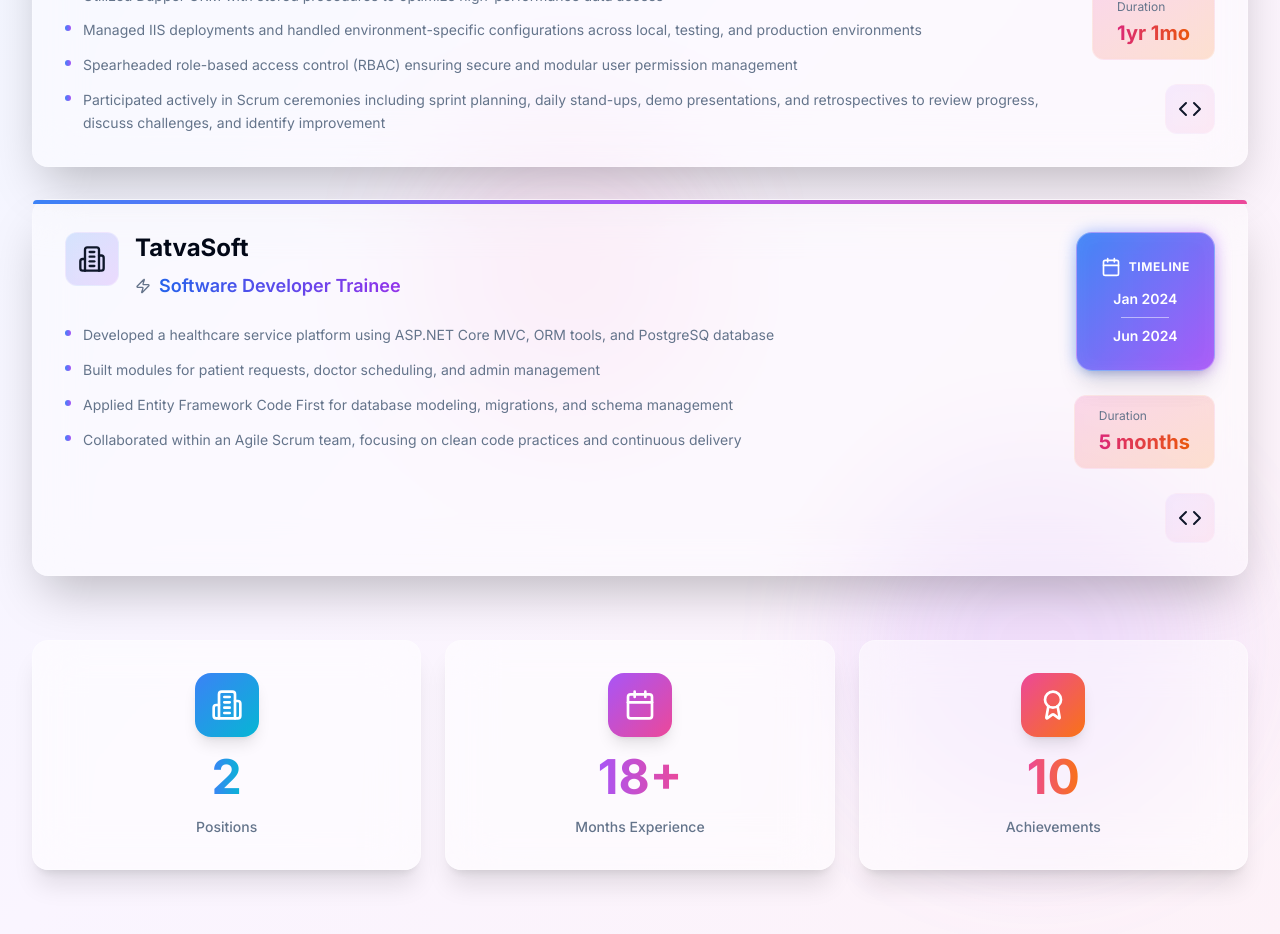
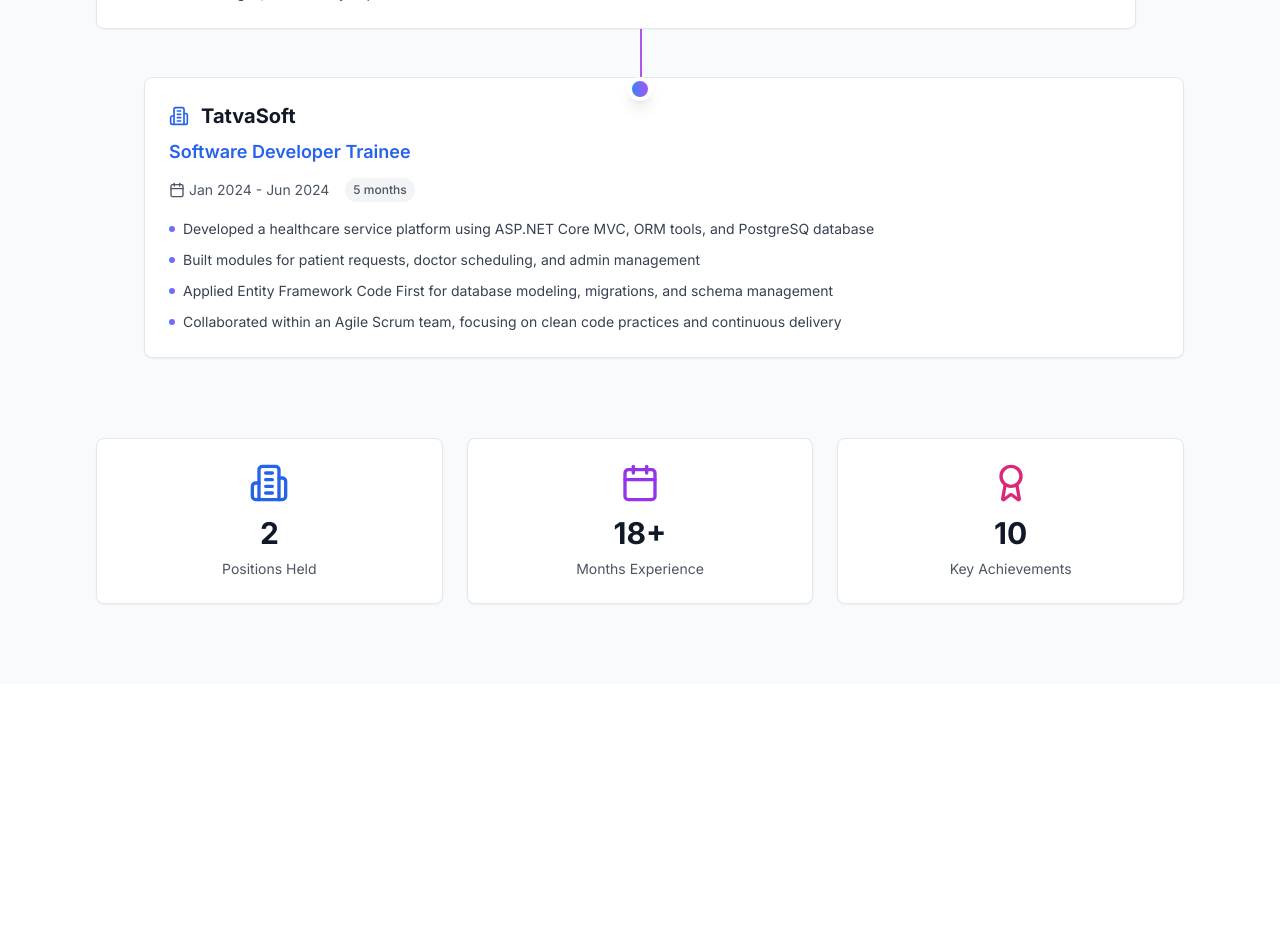
Before and after one commit to keyur1149/keyur1149.github.io, a React (Vite) app: page /experience in a window 1280 px wide. Shown: the part 620-1554 px from the top of the page. After the commit the page ends 1304 px from the top, so only its background shows below. Built offline with nearby package versions, Linux system fonts and the light colour scheme.

Commit message:
Revert Experience component changes

```diff
--- a/src/components/Experience.tsx
+++ b/src/components/Experience.tsx
@@ -1,7 +1,7 @@
-
-import React, { useEffect, useState, useRef } from 'react';
-import { Calendar, Briefcase, Building2, Zap, Award, Code } from 'lucide-react';
+import React, { useEffect, useState } from 'react';
+import { Calendar, Briefcase, Building2, Award } from 'lucide-react';
 import portfolioData from '../data/portfolio.json';
+import { Card, CardContent } from './ui/card';
 
 const Experience = () => {
   const [isVisible, setIsVisible] = useState(false);
@@ -29,279 +29,113 @@ const Experience = () => {
   };
 
   return (
-    <div className="min-h-screen pt-16 bg-background relative overflow-hidden">
-      {/* Animated gradient background */}
-      <div className="absolute inset-0 bg-gradient-to-br from-blue-50 via-purple-50 to-pink-50 dark:from-blue-950/20 dark:via-purple-950/20 dark:to-pink-950/20" />
+    <div className="min-h-screen pt-16 bg-gray-50 dark:bg-gray-900">
+      <div className="max-w-6xl mx-auto px-4 sm:px-6 lg:px-8 py-20">
+        <div className={`transition-all duration-1000 ${isVisible ? 'opacity-100 translate-y-0' : 'opacity-0 translate-y-10'}`}>
+          <h1 className="text-4xl lg:text-5xl font-bold text-gray-900 dark:text-white mb-4 text-center">
+            Work Experience
+          </h1>
+          <p className="text-xl text-gray-600 dark:text-gray-400 mb-12 text-center">
+            My professional journey and achievements
+          </p>
 
-      {/* Floating orbs */}
-      <div className="absolute top-20 left-10 w-72 h-72 bg-blue-400/30 dark:bg-blue-600/20 rounded-full blur-3xl animate-float" />
-      <div className="absolute bottom-20 right-10 w-96 h-96 bg-purple-400/30 dark:bg-purple-600/20 rounded-full blur-3xl animate-float" style={{ animationDelay: '2s' }} />
-      <div className="absolute top-1/2 left-1/3 w-64 h-64 bg-pink-400/20 dark:bg-pink-600/10 rounded-full blur-3xl animate-float" style={{ animationDelay: '4s' }} />
+          {/* Timeline */}
+          <div className="relative">
+            {/* Timeline line */}
+            <div className="absolute left-8 md:left-1/2 top-0 bottom-0 w-0.5 bg-gradient-to-b from-blue-500 via-purple-500 to-pink-500"></div>
 
-      <div className="max-w-7xl mx-auto px-4 sm:px-6 lg:px-8 py-20 relative z-10">
-        <div className={`transition-all duration-1000 ${isVisible ? 'opacity-100 translate-y-0' : 'opacity-0 translate-y-10'}`}>
+            {/* Experience Cards */}
+            <div className="space-y-12">
+              {experience.map((exp, index) => (
+                <div key={exp.id} className={`relative ${index % 2 === 0 ? 'md:pr-1/2' : 'md:pl-1/2'}`}>
+                  {/* Timeline dot */}
+                  <div className="absolute left-8 md:left-1/2 -ml-3 w-6 h-6 bg-gradient-to-r from-blue-500 to-purple-500 rounded-full border-4 border-white dark:border-gray-900 shadow-lg z-10"></div>
+
+                  {/* Card */}
+                  <div className={`ml-20 md:ml-0 ${index % 2 === 0 ? 'md:mr-12' : 'md:ml-12'}`}>
+                    <Card className="hover:shadow-xl transition-all duration-300 transform hover:-translate-y-1">
+                      <CardContent className="p-6">
                         {/* Header */}
-          <div className="text-center mb-20">
-            <div className="inline-flex items-center gap-2 px-4 py-2 bg-primary/10 backdrop-blur-sm border border-primary/20 rounded-full mb-6">
-              <Briefcase className="w-5 h-5 text-primary" />
-              <span className="text-sm font-semibold text-primary">Career Timeline</span>
-            </div>
-            <h1 className="text-5xl lg:text-7xl font-bold mb-6">
-              <span className="bg-gradient-to-r from-blue-600 via-purple-600 to-pink-600 dark:from-blue-400 dark:via-purple-400 dark:to-pink-400 bg-clip-text text-transparent">
-                Professional Journey
-              </span>
-            </h1>
-            <p className="text-xl text-muted-foreground max-w-2xl mx-auto">
-              Crafting innovative solutions with cutting-edge technologies
-            </p>
-          </div>
-
-          {/* Experience Cards - Bento Grid Style */}
-          <div className="grid gap-8 mb-16">
-            {experience.map((exp, index) => (
-              <GlassCard key={exp.id} experience={exp} index={index} formatDate={formatDate} calculateDuration={calculateDuration} />
-            ))}
-          </div>
-
-          {/* Stats Grid */}
-          <div className="grid grid-cols-1 md:grid-cols-3 gap-6">
-            <StatCard
-              icon={Building2}
-              value={experience.length}
-              label="Positions"
-              gradient="from-blue-500 to-cyan-500"
-              delay={0}
-            />
-            <StatCard
-              icon={Calendar}
-              value={`${experience.reduce((sum, exp) => {
-                const start = new Date(exp.startDate);
-                const end = exp.endDate === 'Present' ? new Date() : new Date(exp.endDate);
-                return sum + (end.getFullYear() - start.getFullYear()) * 12 + (end.getMonth() - start.getMonth());
-              }, 0)}+`}
-              label="Months Experience"
-              gradient="from-purple-500 to-pink-500"
-              delay={100}
-            />
-            <StatCard
-              icon={Award}
-              value={experience.reduce((sum, exp) => sum + exp.description.length, 0)}
-              label="Achievements"
-              gradient="from-pink-500 to-orange-500"
-              delay={200}
-            />
-          </div>
-        </div>
-      </div>
-    </div>
-  );
-};
-
-// Glassmorphism Card with 3D Tilt Effect
-const GlassCard = ({ experience, index, formatDate, calculateDuration }: any) => {
-  const cardRef = useRef<HTMLDivElement>(null);
-  const [rotateX, setRotateX] = useState(0);
-  const [rotateY, setRotateY] = useState(0);
-  const [isHovered, setIsHovered] = useState(false);
-
-  const handleMouseMove = (e: React.MouseEvent<HTMLDivElement>) => {
-    if (!cardRef.current) return;
-
-    const card = cardRef.current;
-    const rect = card.getBoundingClientRect();
-    const x = e.clientX - rect.left;
-    const y = e.clientY - rect.top;
-
-    const centerX = rect.width / 2;
-    const centerY = rect.height / 2;
-
-    const rotateXValue = ((y - centerY) / centerY) * -10;
-    const rotateYValue = ((x - centerX) / centerX) * 10;
-
-    setRotateX(rotateXValue);
-    setRotateY(rotateYValue);
-  };
-
-  const handleMouseLeave = () => {
-    setRotateX(0);
-    setRotateY(0);
-    setIsHovered(false);
-  };
-
-  return (
-    <div
-      ref={cardRef}
-      onMouseMove={handleMouseMove}
-      onMouseEnter={() => setIsHovered(true)}
-      onMouseLeave={handleMouseLeave}
-      className="relative group"
-      style={{
-        perspective: '1000px',
-        transformStyle: 'preserve-3d',
-      }}
-    >
-      <div
-        className="relative transition-all duration-300 ease-out"
-        style={{
-          transform: `rotateX(${rotateX}deg) rotateY(${rotateY}deg) ${isHovered ? 'translateZ(20px)' : 'translateZ(0)'}`,
-          transformStyle: 'preserve-3d',
-        }}
-      >
-        {/* Glow effect */}
-        <div className="absolute -inset-1 bg-gradient-to-r from-blue-500 via-purple-500 to-pink-500 rounded-2xl opacity-0 group-hover:opacity-20 blur-xl transition-opacity duration-500" />
-
-        {/* Glass card */}
-        <div className="relative bg-white/40 dark:bg-gray-900/40 backdrop-blur-xl border border-white/20 dark:border-gray-700/50 rounded-2xl p-8 shadow-2xl">
-          {/* Top gradient line */}
-          <div className="absolute top-0 left-0 right-0 h-1 bg-gradient-to-r from-blue-500 via-purple-500 to-pink-500 rounded-t-2xl" />
-
-          <div className="grid md:grid-cols-[1fr,auto] gap-8">
-            {/* Left: Content */}
-            <div className="space-y-6">
-              {/* Header */}
-              <div className="flex items-start gap-4">
-                <div className="p-3 bg-gradient-to-br from-blue-500/20 to-purple-500/20 backdrop-blur-sm rounded-xl border border-white/30 dark:border-gray-600/30 group-hover:scale-110 transition-transform duration-300">
-                  <Building2 className="w-7 h-7 text-primary" />
-                </div>
+                        <div className="flex items-start justify-between mb-4">
                           <div className="flex-1">
                             <div className="flex items-center gap-3 mb-2">
-                    <h3 className="text-2xl font-bold text-foreground">
-                      {experience.company}
+                              <Building2 className="w-5 h-5 text-blue-600 dark:text-blue-400" />
+                              <h3 className="text-xl font-bold text-gray-900 dark:text-white">
+                                {exp.company}
                               </h3>
-                    {experience.endDate === 'Present' && (
-                      <div className="relative">
-                        <span className="flex h-3 w-3">
-                          <span className="animate-ping absolute inline-flex h-full w-full rounded-full bg-green-400 opacity-75"></span>
-                          <span className="relative inline-flex rounded-full h-3 w-3 bg-green-500"></span>
+                              {exp.endDate === 'Present' && (
+                                <span className="px-2 py-1 bg-green-100 dark:bg-green-900/30 text-green-700 dark:text-green-400 text-xs font-semibold rounded-full">
+                                  Current
                                 </span>
-                      </div>
                               )}
                             </div>
-                  <div className="flex items-center gap-2">
-                    <Zap className="w-4 h-4 text-muted-foreground" />
-                    <p className="text-lg font-semibold bg-gradient-to-r from-blue-600 to-purple-600 dark:from-blue-400 dark:to-purple-400 bg-clip-text text-transparent">
-                      {experience.position}
+                            <p className="text-lg font-semibold text-blue-600 dark:text-blue-400 mb-3">
+                              {exp.position}
                             </p>
+                            <div className="flex items-center gap-4 text-sm text-gray-600 dark:text-gray-400">
+                              <div className="flex items-center gap-1">
+                                <Calendar className="w-4 h-4" />
+                                <span>{formatDate(exp.startDate)} - {formatDate(exp.endDate)}</span>
+                              </div>
+                              <span className="px-2 py-1 bg-gray-100 dark:bg-gray-800 rounded-full text-xs font-medium">
+                                {calculateDuration(exp.startDate, exp.endDate)}
+                              </span>
                             </div>
                           </div>
                         </div>
 
                         {/* Achievements */}
-              <div className="space-y-3">
-                {experience.description.map((point: string, idx: number) => (
-                  <div
-                    key={idx}
-                    className="flex items-start gap-3 group/item"
-                    style={{
-                      animation: `fadeIn 0.5s ease-out ${idx * 0.1}s both`
-                    }}
-                  >
-                    <div className="mt-1.5 min-w-[6px] h-[6px] rounded-full bg-gradient-to-r from-blue-500 to-purple-500 group-hover/item:scale-150 group-hover/item:shadow-lg group-hover/item:shadow-purple-500/50 transition-all duration-300" />
-                    <p className="text-sm leading-relaxed text-muted-foreground group-hover/item:text-foreground transition-colors">
+                        <div className="space-y-2">
+                          {exp.description.map((point, idx) => (
+                            <div key={idx} className="flex items-start gap-2">
+                              <div className="mt-2 min-w-[6px] h-[6px] rounded-full bg-gradient-to-r from-blue-500 to-purple-500"></div>
+                              <p className="text-sm text-gray-700 dark:text-gray-300 leading-relaxed">
                                 {point.trim()}
                               </p>
                             </div>
                           ))}
                         </div>
+                      </CardContent>
+                    </Card>
                   </div>
-
-            {/* Right: Timeline */}
-            <div className="flex flex-col items-center md:items-end gap-6">
-              {/* Date Badge */}
-              <div className="relative">
-                <div className="absolute inset-0 bg-gradient-to-r from-blue-500 to-purple-500 rounded-2xl blur opacity-50" />
-                <div className="relative bg-gradient-to-br from-blue-500/90 to-purple-500/90 backdrop-blur-sm rounded-2xl p-6 border border-white/30 text-white shadow-xl">
-                  <div className="flex items-center gap-2 mb-3">
-                    <Calendar className="w-5 h-5" />
-                    <span className="text-xs font-bold uppercase tracking-wider">Timeline</span>
                 </div>
-                  <div className="space-y-2 text-center">
-                    <div className="text-sm font-semibold">{formatDate(experience.startDate)}</div>
-                    <div className="w-12 h-px bg-white/50 mx-auto" />
-                    <div className="text-sm font-semibold">{formatDate(experience.endDate)}</div>
-                  </div>
+              ))}
             </div>
           </div>
 
-              {/* Duration Badge */}
-              <div className="bg-gradient-to-br from-pink-500/20 to-orange-500/20 backdrop-blur-sm border border-white/30 dark:border-gray-600/30 rounded-xl px-6 py-3">
-                <div className="text-xs text-muted-foreground mb-1">Duration</div>
-                <div className="text-xl font-bold bg-gradient-to-r from-pink-600 to-orange-600 dark:from-pink-400 dark:to-orange-400 bg-clip-text text-transparent">
-                  {calculateDuration(experience.startDate, experience.endDate)}
+          {/* Stats Summary */}
+          <div className="mt-20 grid grid-cols-1 md:grid-cols-3 gap-6">
+            <Card className="text-center">
+              <CardContent className="p-6">
+                <Building2 className="w-10 h-10 text-blue-600 dark:text-blue-400 mx-auto mb-3" />
+                <div className="text-3xl font-bold text-gray-900 dark:text-white mb-2">
+                  {experience.length}
                 </div>
+                <p className="text-sm text-gray-600 dark:text-gray-400">Positions Held</p>
+              </CardContent>
+            </Card>
+            <Card className="text-center">
+              <CardContent className="p-6">
+                <Calendar className="w-10 h-10 text-purple-600 dark:text-purple-400 mx-auto mb-3" />
+                <div className="text-3xl font-bold text-gray-900 dark:text-white mb-2">
+                  {experience.reduce((sum, exp) => {
+                    const start = new Date(exp.startDate);
+                    const end = exp.endDate === 'Present' ? new Date() : new Date(exp.endDate);
+                    return sum + (end.getFullYear() - start.getFullYear()) * 12 + (end.getMonth() - start.getMonth());
+                  }, 0)}+
                 </div>
-
-              {/* Tech Icon */}
-              <div className="p-3 bg-gradient-to-br from-purple-500/10 to-pink-500/10 backdrop-blur-sm rounded-xl border border-white/20 dark:border-gray-600/30">
-                <Code className="w-6 h-6 text-primary" />
+                <p className="text-sm text-gray-600 dark:text-gray-400">Months Experience</p>
+              </CardContent>
+            </Card>
+            <Card className="text-center">
+              <CardContent className="p-6">
+                <Award className="w-10 h-10 text-pink-600 dark:text-pink-400 mx-auto mb-3" />
+                <div className="text-3xl font-bold text-gray-900 dark:text-white mb-2">
+                  {experience.reduce((sum, exp) => sum + exp.description.length, 0)}
                 </div>
-            </div>
-          </div>
-        </div>
-      </div>
-    </div>
-  );
-};
-
-// Stat Card Component
-const StatCard = ({ icon: Icon, value, label, gradient, delay }: any) => {
-  const cardRef = useRef<HTMLDivElement>(null);
-  const [rotateX, setRotateX] = useState(0);
-  const [rotateY, setRotateY] = useState(0);
-
-  const handleMouseMove = (e: React.MouseEvent<HTMLDivElement>) => {
-    if (!cardRef.current) return;
-
-    const card = cardRef.current;
-    const rect = card.getBoundingClientRect();
-    const x = e.clientX - rect.left;
-    const y = e.clientY - rect.top;
-
-    const centerX = rect.width / 2;
-    const centerY = rect.height / 2;
-
-    const rotateXValue = ((y - centerY) / centerY) * -8;
-    const rotateYValue = ((x - centerX) / centerX) * 8;
-
-    setRotateX(rotateXValue);
-    setRotateY(rotateYValue);
-  };
-
-  const handleMouseLeave = () => {
-    setRotateX(0);
-    setRotateY(0);
-  };
-
-  return (
-    <div
-      ref={cardRef}
-      onMouseMove={handleMouseMove}
-      onMouseLeave={handleMouseLeave}
-      className="relative group"
-      style={{
-        perspective: '1000px',
-        animationDelay: `${delay}ms`
-      }}
-    >
-      <div
-        className="relative transition-all duration-300 ease-out"
-        style={{
-          transform: `rotateX(${rotateX}deg) rotateY(${rotateY}deg)`,
-        }}
-      >
-        <div className={`absolute -inset-1 bg-gradient-to-r ${gradient} rounded-2xl opacity-0 group-hover:opacity-30 blur-xl transition-opacity duration-500`} />
-
-        <div className="relative bg-white/50 dark:bg-gray-900/50 backdrop-blur-xl border border-white/30 dark:border-gray-700/50 rounded-2xl p-8 shadow-xl">
-          <div className="flex flex-col items-center text-center space-y-4">
-            <div className={`p-4 bg-gradient-to-br ${gradient} rounded-2xl shadow-lg`}>
-              <Icon className="w-8 h-8 text-white" />
-            </div>
-            <div className={`text-5xl font-bold bg-gradient-to-r ${gradient} bg-clip-text text-transparent`}>
-              {value}
-            </div>
-            <div className="text-sm font-medium text-muted-foreground">
-              {label}
-            </div>
+                <p className="text-sm text-gray-600 dark:text-gray-400">Key Achievements</p>
+              </CardContent>
+            </Card>
           </div>
         </div>
       </div>
```
Also changed, not shown: src/components/About.tsx (+7 -1 lines), src/components/Home.tsx (+12 -6 lines), src/index.css (+9 -0 lines). Lines whose indentation alone changed are shown as unchanged.
